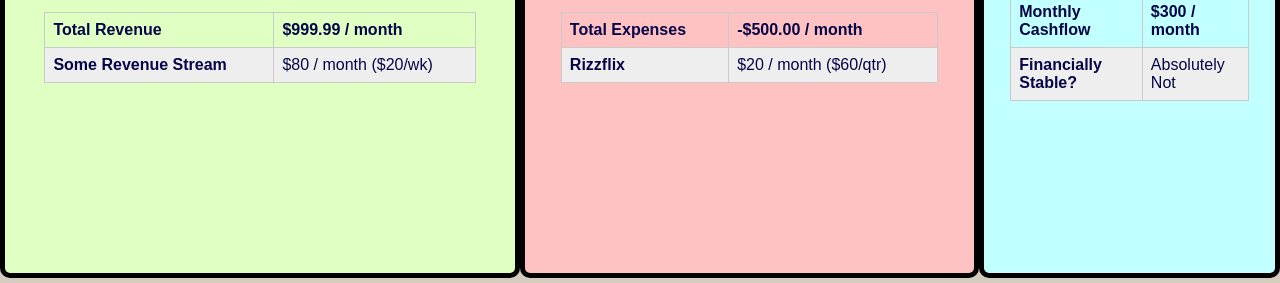
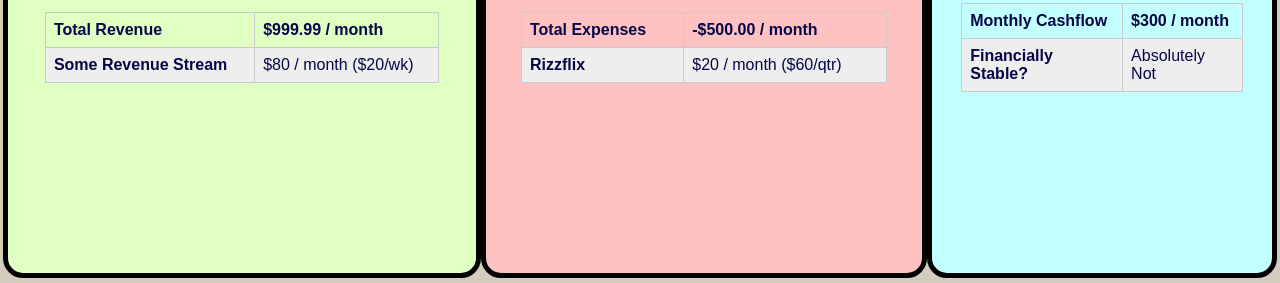
Before and after one commit to GameMaster97/MoneyTracker, a plain HTML site: page index.html in a window 1280 px wide. Shown: the part 348-631 px from the top of the page. Drawn offline with Linux system fonts and the light colour scheme.

Commit message:
Edit some css

```diff
--- a/css/main.css
+++ b/css/main.css
@@ -27,6 +27,7 @@ body {
     height: 72.5vh;
     background-color: #d4ccbf;
     flex-direction: row;
+    justify-content: space-evenly;
 }
 
 /* Combined selector fixed to target body and header children */
@@ -44,22 +45,23 @@ body, #header, #main, #footer {
   justify-content: center;
   padding: 10px;
   border: 5px solid black;
-  border-radius: 10px;
+  border-radius: 20px;
   height: 90%;
 }
 
 #revenue-chart {
   background-color: hsl(90, 100%, 88%);
-  width: 40vw;
+  width: 35vw;
 }
 
 #expenses-chart {
   background-color: hsl(0, 100%, 88%);
-  width: 35vw;
+  width: 32.5vw;
 }
 
 #summary-chart {
   background-color: hsl(180, 100%, 88%);
+  width: 25vw;
 }
 
 table {
```
